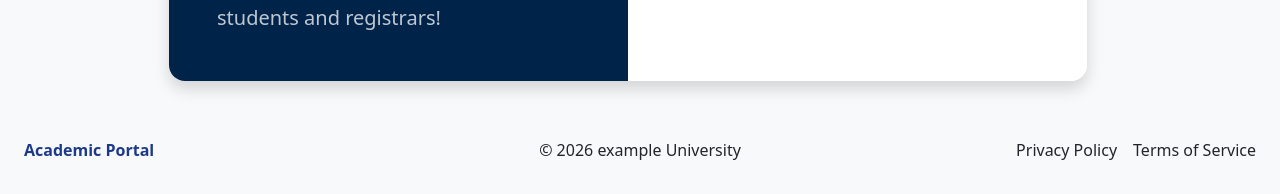
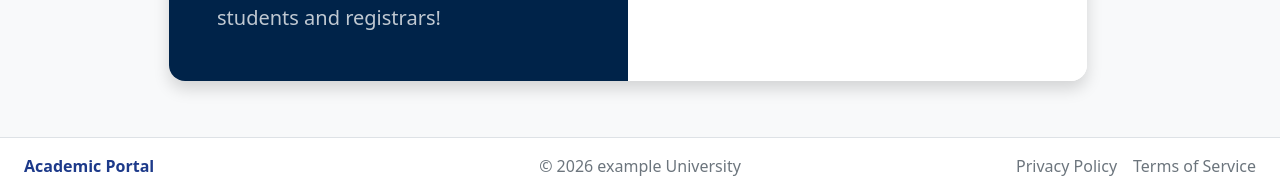
Before and after one commit to a052cWyzHp/online-enrollment-system, a PHP site: page /login.php in a window 1280 px wide. Shown: the part 606-800 px from the top of the page. Run offline with PHP 8.4, Linux system fonts and the light colour scheme.

Commit message:
more tweaks

```diff
--- a/login page/footer.php
+++ b/login page/footer.php
@@ -1,17 +1,25 @@
-<footer class="fixed-bottom ms-4 me-4 mb-5">
-  <div class="container-fluid position-relative py-2">
-    <!-- Left -->
-    <span class="position-absolute start-0 fw-semibold" style="color: #1D3A8A;">Academic Portal</span>
+<footer class="border-top bg-white py-3 mt-auto">
+  <div class="container-fluid px-3 px-md-4">
+    <div class="row gy-2 align-items-center text-center text-md-start">
 
-    <!-- Center -->
-    <span class="position-absolute start-50 translate-middle-x">
-      © 2026 example University
-    </span>
+      <!-- Left -->
+      <div class="col-12 col-md-4">
+        <span class="fw-semibold" style="color: #1D3A8A;">Academic Portal</span>
+      </div>
 
-    <!-- Right group -->
-    <div class="position-absolute end-0 d-flex gap-3">
-      <span>Privacy Policy</span>
-      <span>Terms of Service</span>
+      <!-- Center -->
+      <div class="col-12 col-md-4 text-center">
+        <span class="text-secondary">© 2026 example University</span>
+      </div>
+
+      <!-- Right -->
+      <div class="col-12 col-md-4">
+        <div class="d-flex flex-column flex-md-row justify-content-center justify-content-md-end gap-1 gap-md-3">
+          <span class="text-secondary">Privacy Policy</span>
+          <span class="text-secondary">Terms of Service</span>
+        </div>
+      </div>
+
     </div>
   </div>
 </footer>
--- a/login.php
+++ b/login.php
@@ -11,6 +11,10 @@
 <style>
     body {
         background-color: #F8F9FA;
+        display: flex;
+        flex-direction: column;
+        min-height: 100vh;
+
     }
 </style>
 
```
